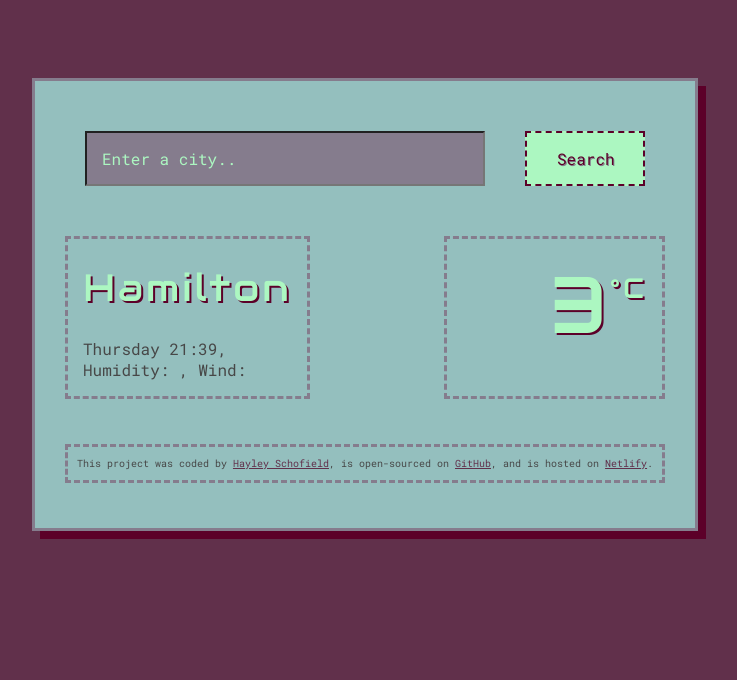
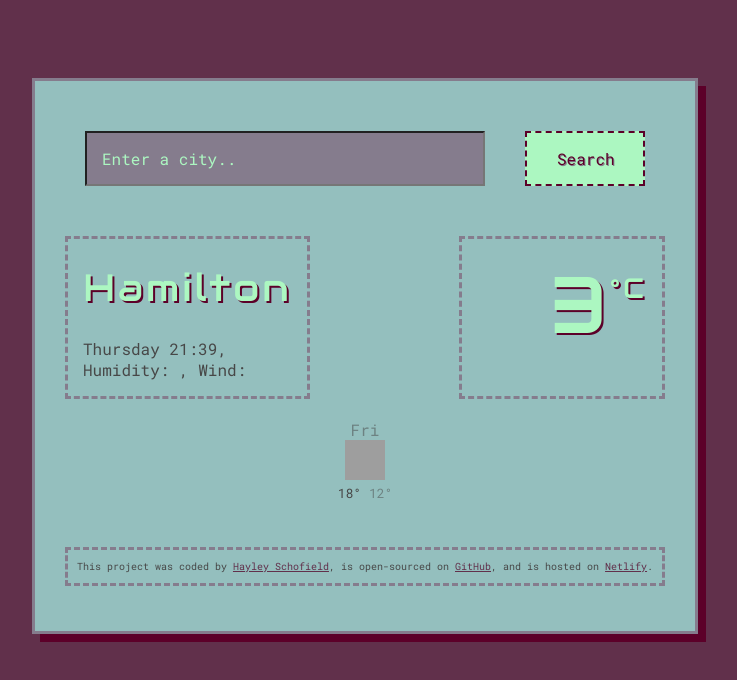
Before and after one commit to heschofield/Weather, a plain HTML site: page index.html in a window 1280 px wide. Shown: the whole page, without its empty margins (275-1012 px from the left). Drawn offline with nearby package versions, Linux system fonts and the light colour scheme; no server answers; grey boxes are pictures that could not be loaded.

Commit message:
added forecast html

```diff
--- a/index.html
+++ b/index.html
@@ -49,6 +49,21 @@
             <span class="current-temperature-unit">°C</span>
           </div>
         </div>
+        <div class="weather-forecast">
+          <div class="row">
+            <div class="col-2">
+              <div class="weather-forecast-date">Fri</div>
+              <img
+                src="https://shecodes-assets.s3.amazonaws.com/api/weather/icons/broken-clouds-day.png"
+                class="weather-forecast-daily-icon"
+              />
+              <div class="weather-forecast-temperatures">
+                <span class="weather-forecast-temperature-max"> 18° </span>
+                <span class="weather-forecast-temperature-min">12° </span>
+              </div>
+            </div>
+          </div>
+        </div>
       </main>
       <footer>
         This project was coded by
--- a/src/styles.css
+++ b/src/styles.css
@@ -95,7 +95,7 @@ form {
   border-style: dashed;
   border-color: rgb(133, 124, 141);
   max-width: 40%;
-  padding: 15px;
+  padding: 15px 15px 15px 0px;
 }
 .current-temperature-icon {
   width: 88px;
@@ -110,6 +110,23 @@ form {
   font-size: 28px;
 }
 
+.weather-forecast {
+  text-align: center;
+  margin-top: 20px;
+}
+.weather-forecast-date {
+  opacity: 0.5;
+}
+.weather-forecast-daily-icon {
+  width: 40px;
+  height: 40px;
+}
+.weather-forecast-temperatures {
+  font-size: 13px;
+}
+.weather-forecast-temperature-min {
+  opacity: 0.5;
+}
 footer {
   font-size: 10px;
   text-align: center;
```
